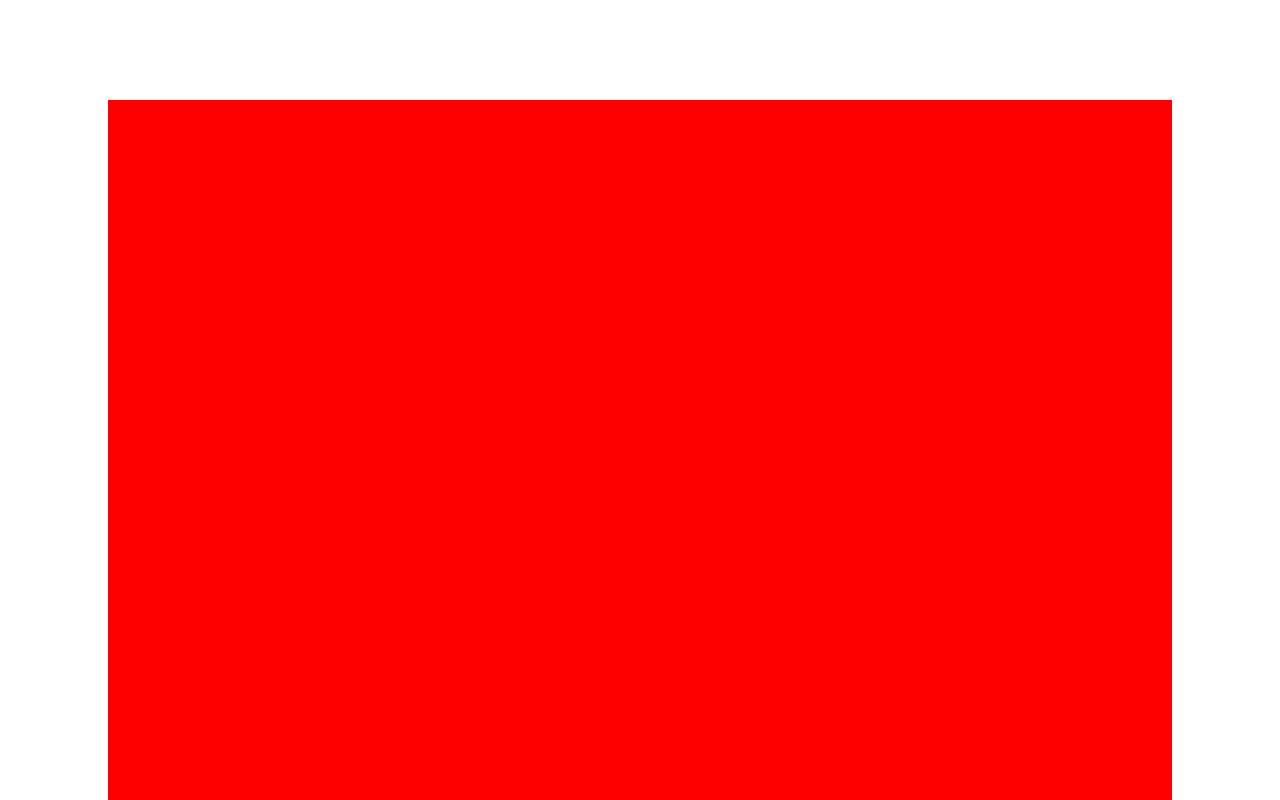
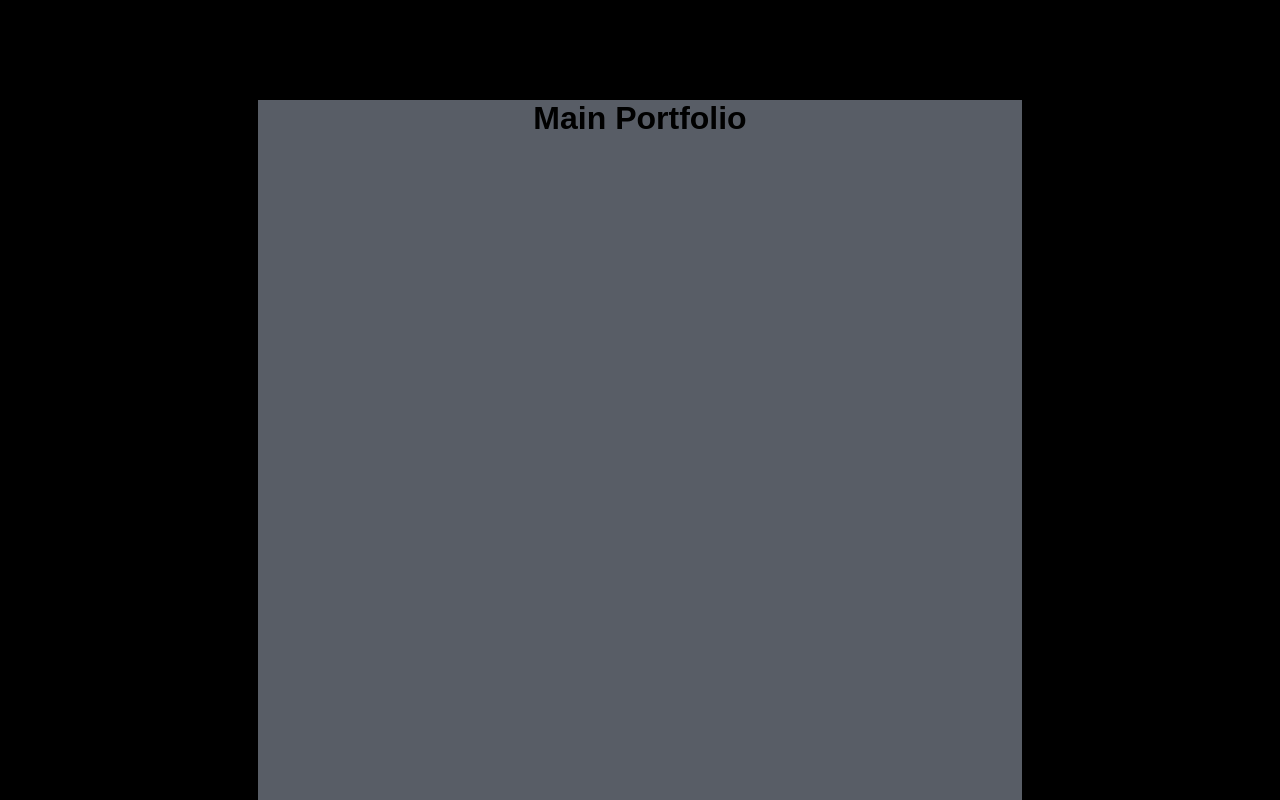
Before and after one commit to Peptidase/Peptidase.Github.io, a plain HTML site: page index.html in a window 1280 px wide. Shown: the top 800 px of the page. Drawn offline with Linux system fonts and the light colour scheme.

Commit message:
IndexUpdate
Added main design of the website, detail will be added later

```diff
--- a/index.html
+++ b/index.html
@@ -5,6 +5,8 @@
 </head>
 <body>
 <div class="MainBody">
+<h1 class="Title">Main Portfolio</h1>
+
 
 </div>
 </body>
--- a/stylesheet.css
+++ b/stylesheet.css
@@ -5,8 +5,20 @@
 	height:1000px;
 
 	margin-top:100px;
-	margin-left:100px;
-	margin-right:100px;
+	margin-left:250px;
+	margin-right:250px;
 	margin-bottom:100px;
-	background-color:red;
+	background-color: rgba(219, 232, 255, 0.4);
 }
+
+body{
+background-color:#000;
+
+}
+
+.Title{
+	text-align:center;
+	font-family:Arial;
+
+
+}
```
